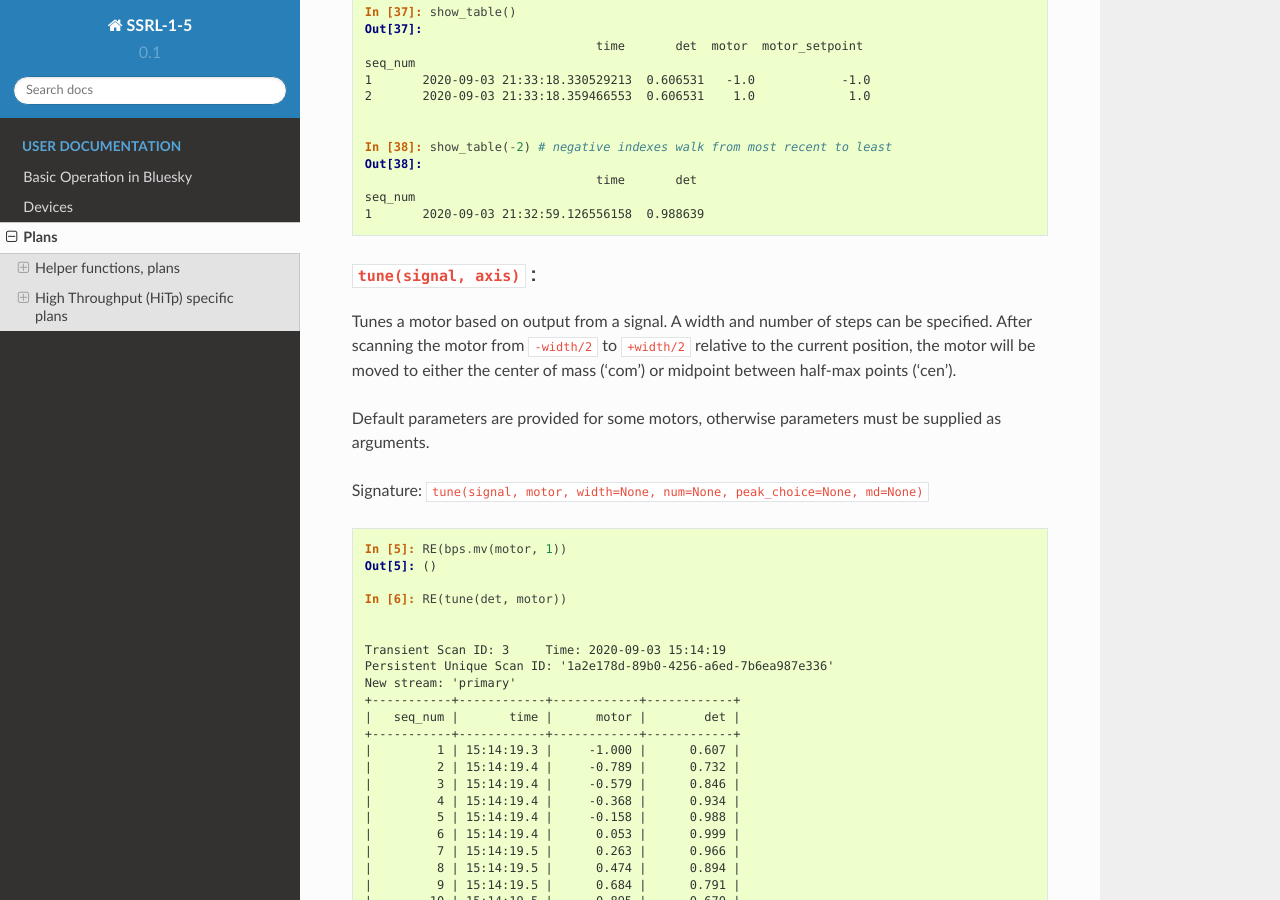
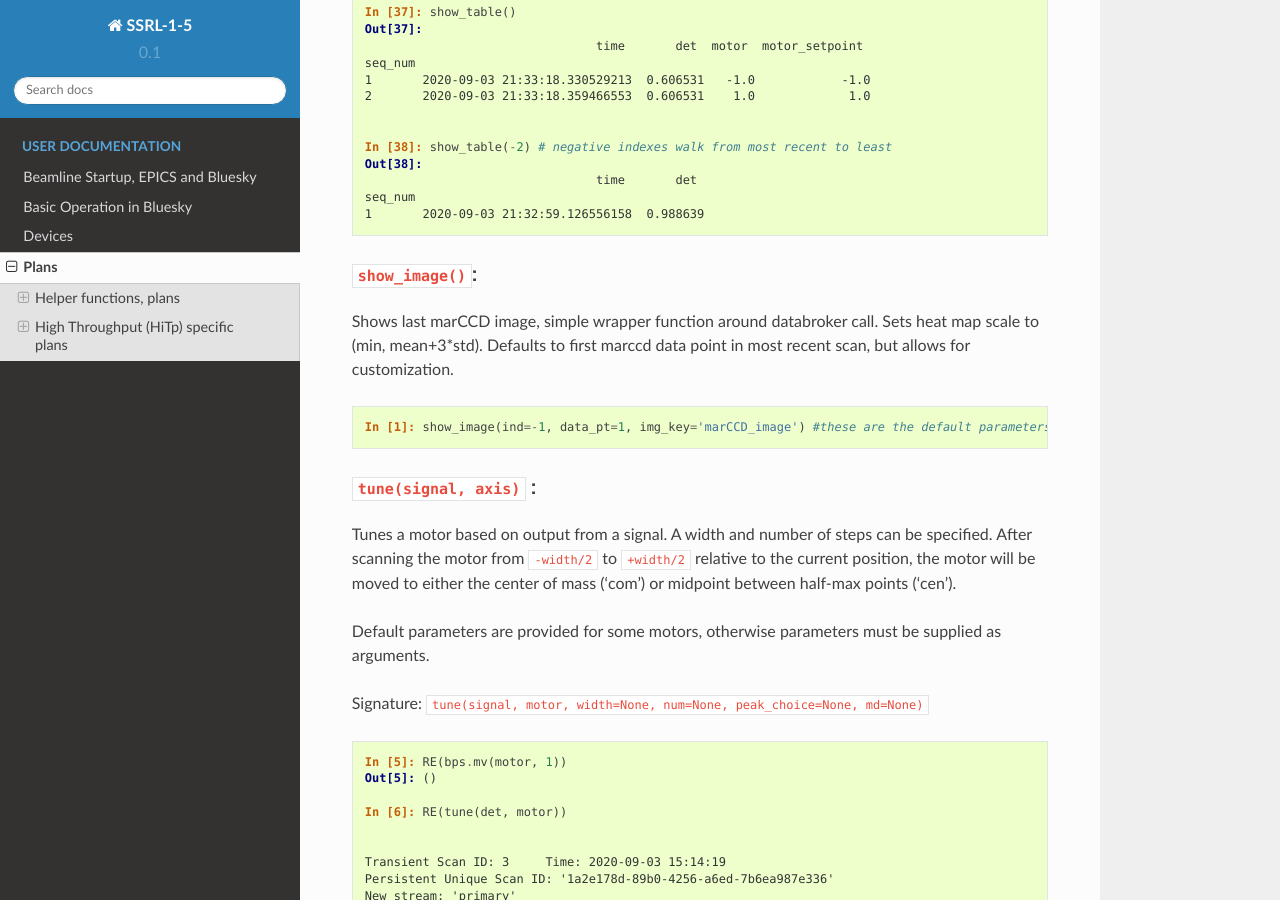
Before and after one commit to tangkong/SSRL-1-5, a Sphinx documentation site: the page built from docs/source/plans.rst, in a window 1280 px wide and 900 px high, scrolled down 981 px. Built offline with Sphinx 7.4.7 and the Read the Docs theme 2.0.0, drawn with Linux system fonts in a browser that asks for light colours; pages that are not in the unit, such as notebooks, are missing from menus; some of the changed text lies outside the part shown.

Commit message:
docs update

```diff
--- a/docs/source/index.rst
+++ b/docs/source/index.rst
@@ -17,6 +17,7 @@
    :caption: User Documentation
    :maxdepth: 1
 
+   beamline-startup
    basic-operation
    devices
    plans
--- a/docs/source/plans.rst
+++ b/docs/source/plans.rst
@@ -66,6 +66,21 @@
                                     time       det
     seq_num
     1       2020-09-03 21:32:59.126556158  0.988639
+
+``show_image()``:
+-----------------
+Shows last marCCD image, simple wrapper function around databroker call.
+Sets heat map scale to (min, mean+3*std).  Defaults to first marccd data point
+in most recent scan, but allows for customization.
+
+.. code:: ipython
+
+    In [1]: show_image(ind=-1, data_pt=1, img_key='marCCD_image') #these are the default parameters
+
+
+
+
+
 
 ``tune(signal, axis)`` :
 ------------------------
@@ -149,3 +164,16 @@
 
 .. exp_time_plan
 .. multi_acquire plan
+
+
+``level_stage_single``
+----------------------
+
+as of the writing of this passage (09/20/2020), the single wafer stage can be
+leveled via the following commands
+
+.. code-block:: ipython
+
+In [19]: RE(level_stage_single(lrf, s_stage.vx, s_stage.px, -50, 50))
+
+In [19]: RE(level_stage_single(lrf, s_stage.vy, s_stage.py, 60, -60))
```
Also changed, not shown: docs/source/beamline-startup.rst (added, +61 -0 lines).
